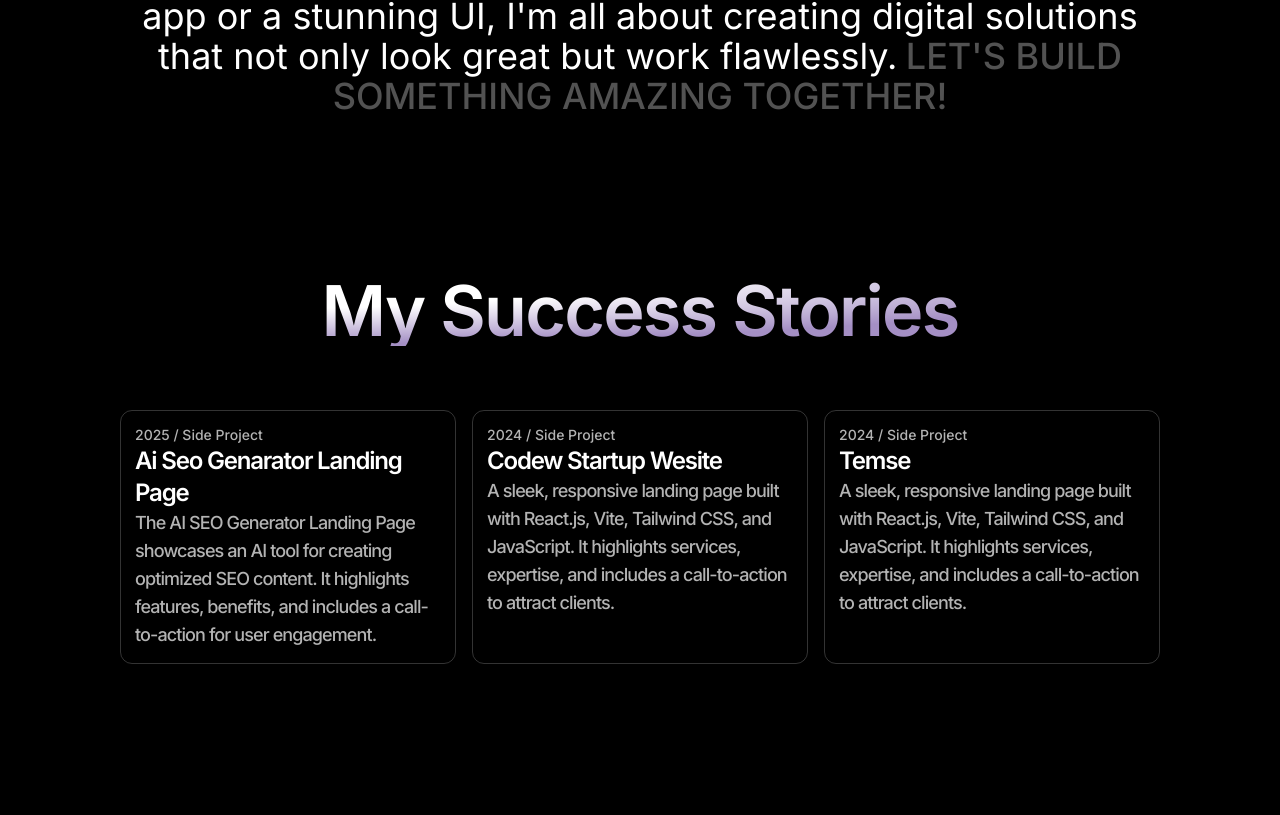
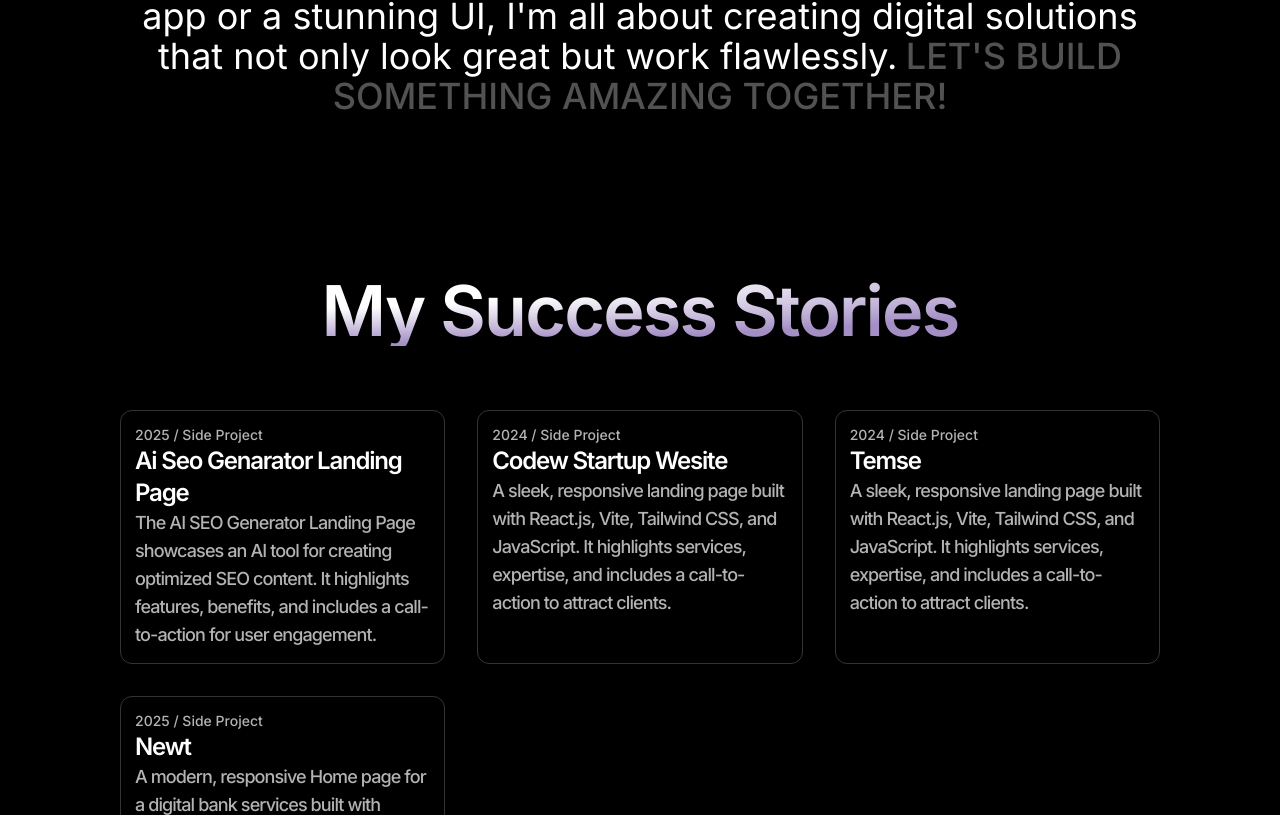
Before and after one commit to SaadAnna/Saad_Anna_Portfolio, a Next.js app: page / in a window 1280 px wide. Shown: the part 1985-2800 px from the top of the page. Built offline with nearby package versions, Linux system fonts and the light colour scheme.

Commit message:
Add new work in the work section

```diff
--- a/src/sections/Work.tsx
+++ b/src/sections/Work.tsx
@@ -25,6 +25,14 @@ export const Work = () => {
         "A sleek, responsive landing page built with React.js, Vite, Tailwind CSS, and JavaScript. It highlights services, expertise, and includes a call-to-action to attract clients.",
       LivePreview: "https://Temse.netlify.app/",
       },
+    {
+      id: 4,
+      type: "2025 / Side Project",
+      title: "Newt",
+      description:
+        "A modern, responsive Home page for a digital bank services built with React.js, Vite,expertise, and includes a call-to-action to attract clients, with a modern Ui/UX",
+      LivePreview: "https://newtx.vercel.app/",
+      },
 
   ];
   return (
@@ -34,7 +42,7 @@ export const Work = () => {
           <div className="text-5xl md:text-[70px] md:leading-none font-semibold tracking-tight bg-white bg-[radial-gradient(100%_100%_at_top_left,white,white,rgb(74,32,138,.5))] text-transparent bg-clip-text text-center">
             My Success Stories
           </div>
-          <div className="mt-6 grid grid-cols-1 gap-4 sm:grid-cols-2 lg:grid-cols-3">
+          <div className="mt-6 grid grid-cols-1 gap-8 sm:grid-cols-2 lg:grid-cols-3">
             {Works.map((work) => (
 
               <div
```
